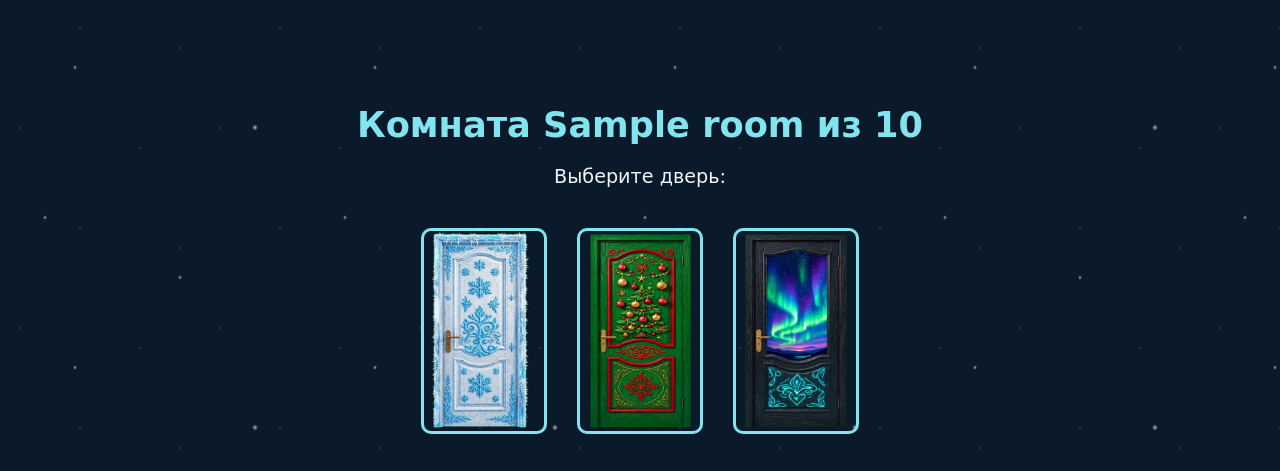
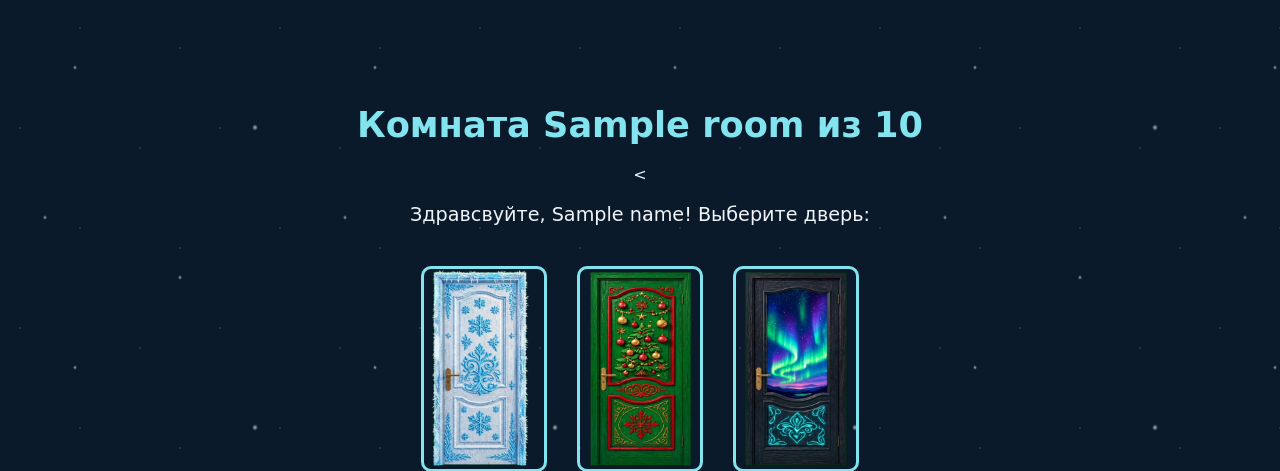
Before and after one commit to win-rat7/Python, a Python web app: template Christmas_maze/templates/game.html in a window 1280 px wide. Shown: the top 471 px of the page. Run offline with Jinja, Linux system fonts and the light colour scheme; the template is opened without the code that fills it: most values are stand-ins (such as "Sample title", 1, 10 or a date in 2020).

Commit message:
Update game.html

```diff
--- a/Christmas_maze/templates/game.html
+++ b/Christmas_maze/templates/game.html
@@ -7,7 +7,7 @@
 </head>
 <body>
     <h1>Комната {{room}} из {{total}}</h1>
-    <p>Выберите дверь:</p>
+    <<p>Здравсвуйте, {{name}}! Выберите дверь:</p>
 
     <div class="doors">
         <a href="/game?g={{g}}&door=1"><img src="/static/img/door1.png" alt="Дверь 1"></a>
```
